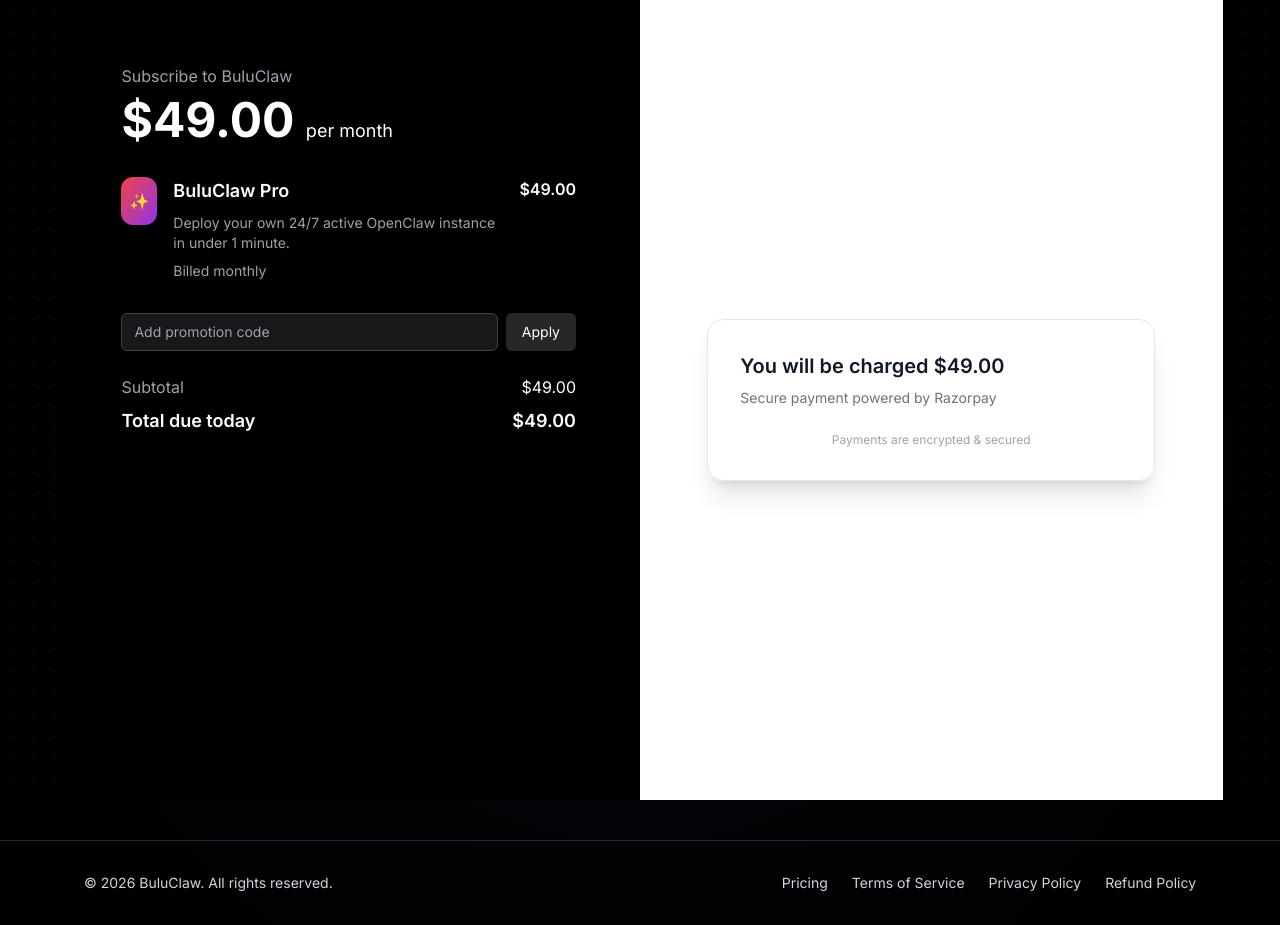
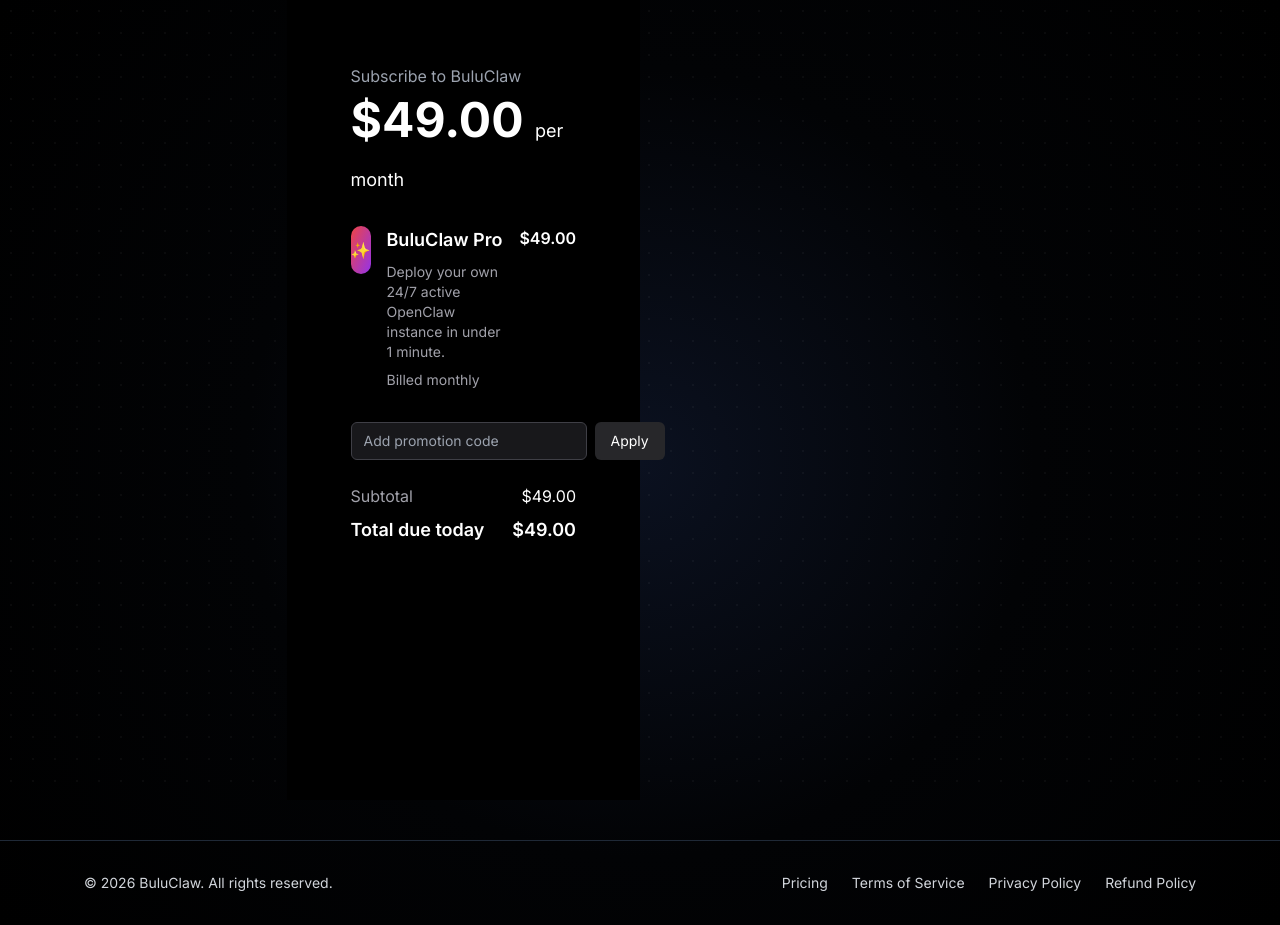
Before and after one commit to BuluClaw/buluclaw-app, a Next.js app: page /checkout in a window 1280 px wide. Built offline with nearby package versions, Linux system fonts and the light colour scheme.

Commit message:
Remove Razorpay integration from checkout page

```diff
--- a/app/checkout/page.tsx
+++ b/app/checkout/page.tsx
@@ -55,26 +55,7 @@ export default function CheckoutPage() {
         </div>
       </div>
 
-      {/* RIGHT SIDE */}
-      <div className="w-1/2 bg-white flex items-center justify-center p-16">
-        <div className="w-full max-w-md shadow-xl border rounded-2xl p-8">
 
-          <h2 className="text-xl font-semibold text-gray-900 mb-2">
-            You will be charged $49.00
-          </h2>
-
-          <p className="text-gray-500 text-sm mb-6">
-            Secure payment powered by Razorpay
-          </p>
-
-
-
-          <p className="text-gray-400 text-xs text-center mt-4">
-            Payments are encrypted & secured
-          </p>
-
-        </div>
-      </div>
     </div>
   );
 }
```
